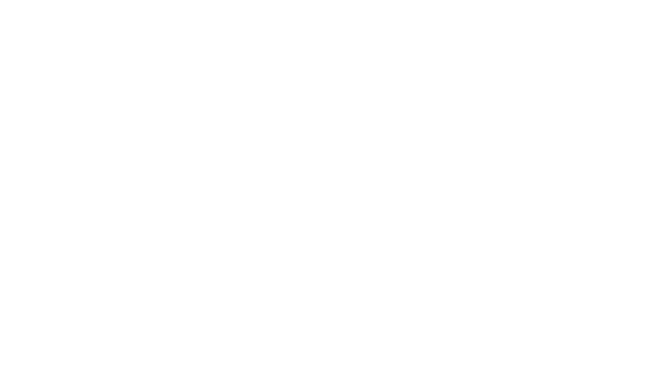
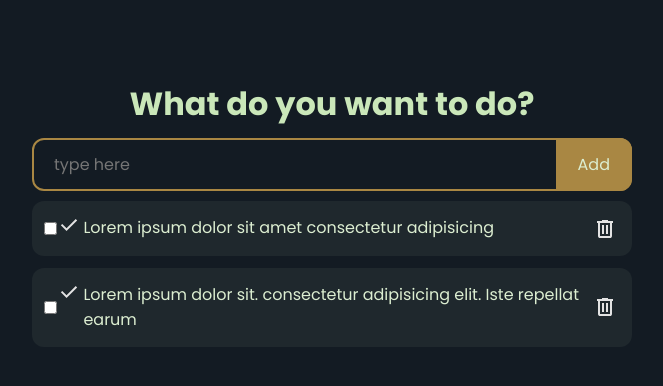
Before and after one commit to kasengaefraim/todo-app, a plain HTML site: page index.html in a window 1280 px wide. Shown: the whole page, without its empty margins (308-971 px from the left). Drawn offline with Linux system fonts and the light colour scheme; a web font is replaced by a local one.

Commit message:
ui design

```diff
--- a/index.html
+++ b/index.html
@@ -4,8 +4,37 @@
     <meta charset="UTF-8">
     <meta name="viewport" content="width=device-width, initial-scale=1.0">
     <title>Todo App</title>
+    <link rel="stylesheet" href="style.css">
 </head>
 <body>
-
+    <div class="wrapper">
+        <h1>What do you want to do?</h1>
+    <form action="">
+        <input type="text" id="todo-input" placeholder="type here" autocomplete="off">
+        <button id="todo-button">Add</button>
+    </form>
+    <ul id="todo-list">
+        <li class="todo">
+            <input type="checkbox" name="" id="todo-1">
+            <label for="todo-1" class="custom-checkbox">
+                <svg xmlns="http://www.w3.org/2000/svg" height="24px" viewBox="0 -960 960 960" width="24px" fill="#e3e3e3"><path d="M382-240 154-468l57-57 171 171 367-367 57 57-424 424Z"/></svg>
+            </label>
+            <label for="todo-1" class="todo-text">Lorem ipsum dolor sit amet consectetur adipisicing</label>
+        <button class="delete-button">
+            <svg xmlns="http://www.w3.org/2000/svg" height="24px" viewBox="0 -960 960 960" width="24px" fill="#e3e3e3"><path d="M280-120q-33 0-56.5-23.5T200-200v-520h-40v-80h200v-40h240v40h200v80h-40v520q0 33-23.5 56.5T680-120H280Zm400-600H280v520h400v-520ZM360-280h80v-360h-80v360Zm160 0h80v-360h-80v360ZM280-720v520-520Z"/></svg>
+        </button>
+        </li>
+        <li class="todo">
+            <input type="checkbox" name="" id="todo-2">
+            <label for="todo-2" class="custom-checkbox">
+                <svg xmlns="http://www.w3.org/2000/svg" height="24px" viewBox="0 -960 960 960" width="24px" fill="#e3e3e3"><path d="M382-240 154-468l57-57 171 171 367-367 57 57-424 424Z"/></svg>
+            </label>
+            <label for="todo-2" class="todo-text">Lorem ipsum dolor sit. consectetur adipisicing elit. Iste repellat earum </label>
+        <button class="delete-button">
+            <svg xmlns="http://www.w3.org/2000/svg" height="24px" viewBox="0 -960 960 960" width="24px" fill="#e3e3e3"><path d="M280-120q-33 0-56.5-23.5T200-200v-520h-40v-80h200v-40h240v40h200v80h-40v520q0 33-23.5 56.5T680-120H280Zm400-600H280v520h400v-520ZM360-280h80v-360h-80v360Zm160 0h80v-360h-80v360ZM280-720v520-520Z"/></svg>
+        </button>
+        </li>
+    </ul>
+    </div>
 </body>
 </html>
--- /dev/null
+++ b/style.css
@@ -0,0 +1,94 @@
+@import url("https://fonts.googleapis.com/css2?family=Metamorphous&family=Poppins:ital,wght@0,100;0,200;0,300;0,400;0,500;0,600;0,700;0,800;0,900;1,100;1,200;1,300;1,400;1,500;1,600;1,700;1,800;1,900&family=Quattrocento+Sans:ital,wght@0,400;0,700;1,400;1,700&display=swap");
+:root {
+  --nyanza: #dceed1ff;
+  --red-color: #902923ff;
+  --gold-color: #a98743ff;
+  --background: #131b23ff;
+  --background-light: #1f282dff;
+  --tea-green: #cae7b9ff;
+  --padding: 12px;
+  --border-radius: 0.75rem;
+}
+
+* {
+  margin: 0;
+  padding: 0;
+  box-sizing: border-box;
+}
+html {
+  font-family: Poppins, Verdana, Geneva, Tahoma, sans-serif;
+  color: var(--nyanza);
+}
+body {
+  min-height: 100dvh;
+  min-height: 100vh;
+  background-color: var(--background);
+  display: flex;
+  flex-direction: column;
+  align-items: center;
+  padding: min(5em, 10%);
+}
+
+.wrapper {
+  width: 600px;
+  max-width: 100%;
+  gap: 10px;
+  display: flex;
+  flex-flow: column nowrap;
+  align-items: center;
+}
+
+h1 {
+  color: var(--tea-green);
+}
+#todo-input {
+  padding: 12px 20px;
+  width: 100%;
+  background: none;
+  border: 2px solid var(--gold-color);
+  border-radius: var(--border-radius);
+  font: inherit;
+  color: var(--tea-green);
+  caret-color: var(--tea-green);
+}
+#todo-input:focus {
+  outline: none;
+}
+form {
+  width: 100%;
+  position: relative;
+}
+#todo-button {
+  position: absolute;
+  top: 0;
+  right: 0;
+  padding: 12px 20px;
+  font: inherit;
+  background: var(--gold-color);
+  color: var(--nyanza);
+  border: 2px solid var(--gold-color);
+  border-radius: 0 var(--border-radius) var(--border-radius) 0;
+  cursor: pointer;
+}
+.todo {
+  background-color: var(--background-light);
+  margin-bottom: var(--padding);
+  padding: var(--padding);
+  border-radius: var(--border-radius);
+  display: flex;
+}
+.todo > .todo-text {
+  padding: calc(var(--padding) / 5);
+  padding-right: 0;
+  flex-grow: 1;
+}
+
+.delete-button{
+    background: none;
+    padding: 3px;
+    border: none;
+    display: flex;
+    justify-content: center;
+    align-items: center;
+    cursor: pointer;
+}
```
